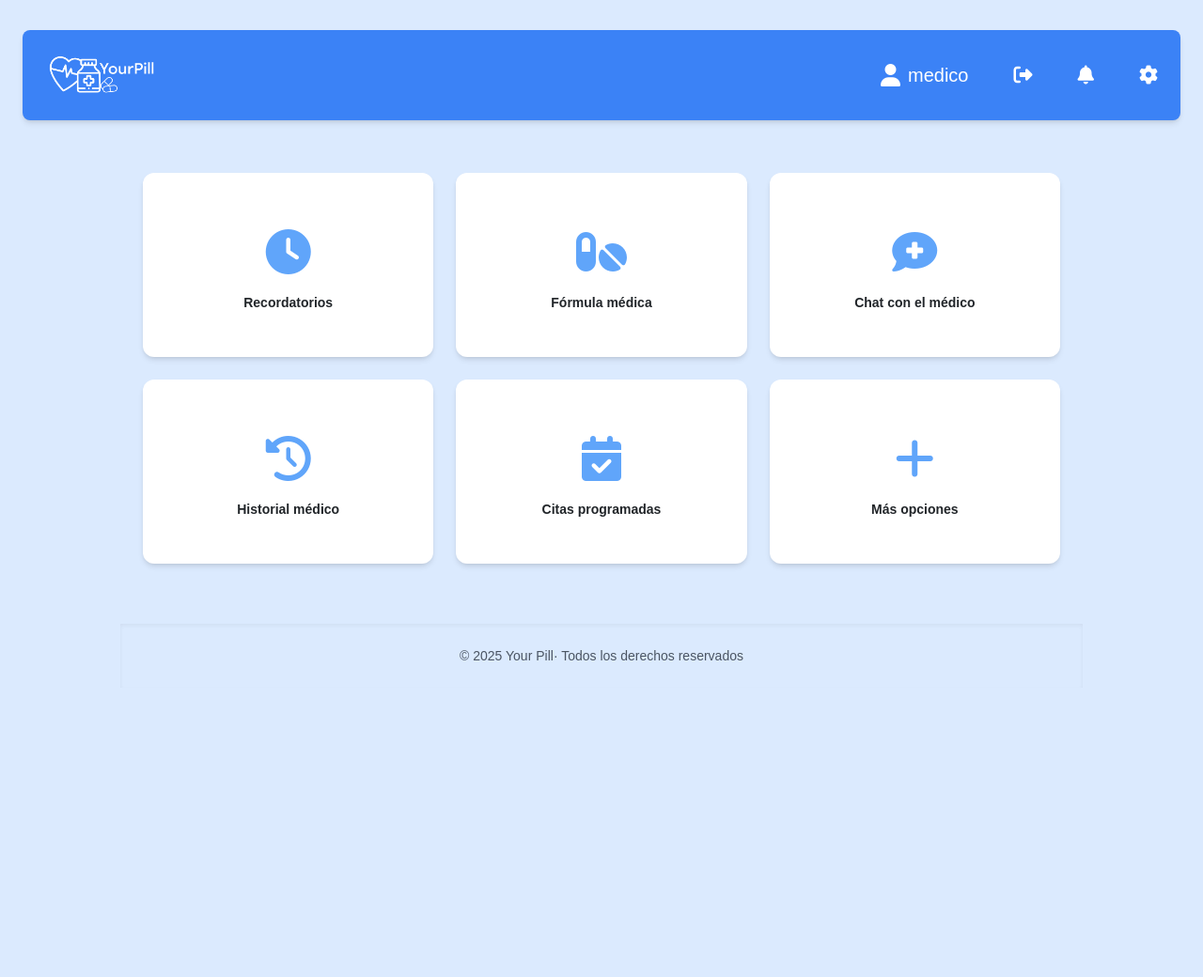
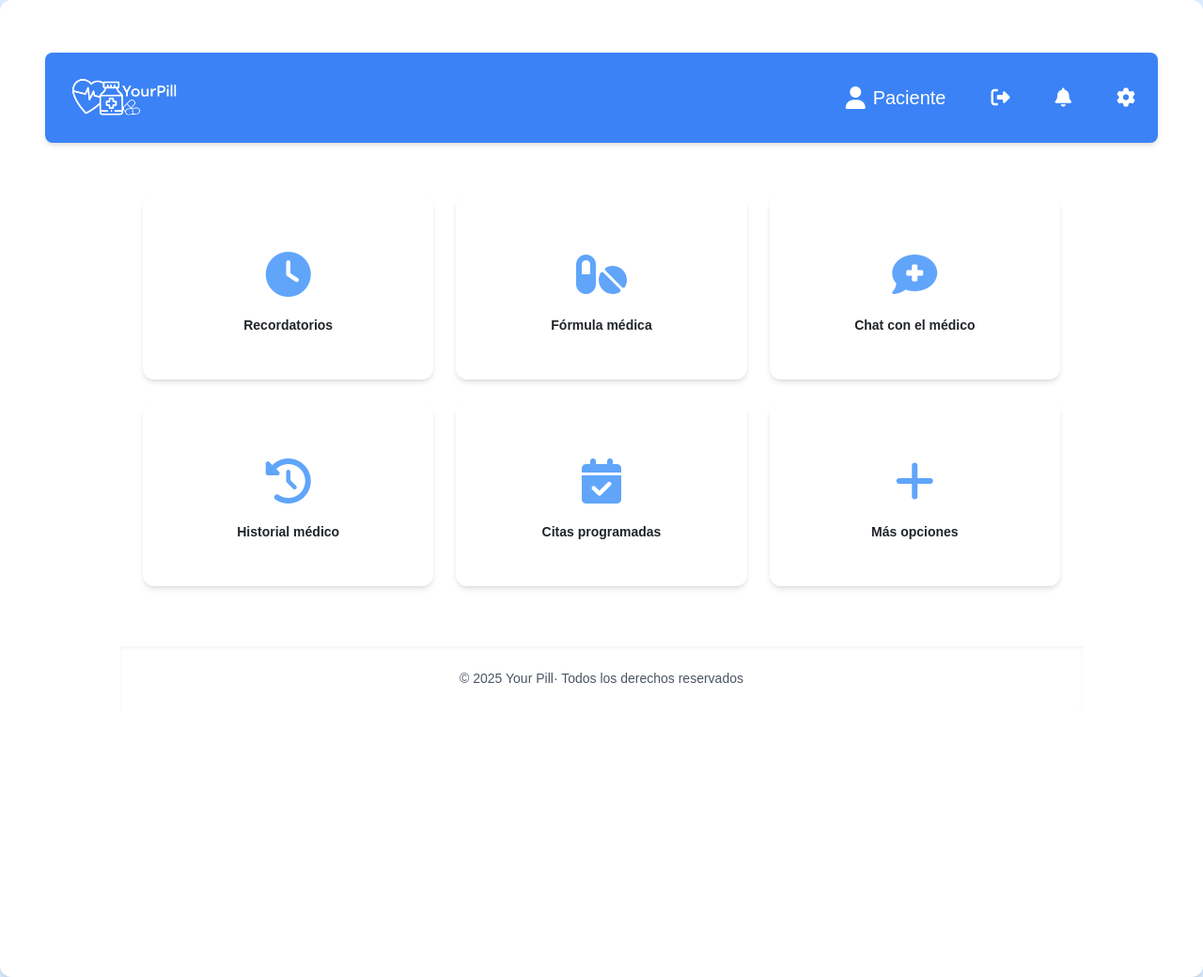
Before and after one commit to JHONATANGI/Your-Pill, a PHP site: page /frontend/vista_paciente.html in a window 1280 px wide. Shown: the whole page at 94% size. Before the commit the page ends 703 px from the top, so only its background shows below. Run offline with PHP 8.4, Linux system fonts and the light colour scheme; some libraries are stand-ins or nearby versions.

Commit message:
Nuevas funciones en vista paciente

```diff
--- a/backend/login-success.php
+++ b/backend/login-success.php
@@ -7,6 +7,9 @@ if (!isset($_SESSION['usuario_id']) || !isset($_SESSION['rol_id'])) {
     header("Location: ../frontend/login_usuario.html");
   }
   exit();
+  header("Cache-Control: no-store, no-cache, must-revalidate");
+  header("Pragma: no-cache");
+  header("Expires: 0");
 }
 
 $rol_id = $_SESSION['rol_id'];
--- a/backend/logout.php
+++ b/backend/logout.php
@@ -2,6 +2,6 @@
 session_start();        // Iniciamos la sesión (aunque sea para destruirla)
 session_unset();        // Limpiamos todas las variables de sesión
 session_destroy();      // Destruimos la sesión
-header("Location: ../index.php"); // Redirigimos al login u otra página
+header("Location: ../index.html"); // Redirigimos al login u otra página
 exit();
 ?>
--- a/frontend/vista_medico.html
+++ b/frontend/vista_medico.html
@@ -351,11 +351,11 @@
 
                     const nombreCompleto = `${data.nombre} ${data.apellido}`.trim();
                     const span = document.getElementById('nombre-usuario');
-                    span.textContent = nombreCompleto || 'Usuario';
+                    span.textContent = nombreCompleto || 'Medico';
                 })
                 .catch(err => {
                     console.error('Error al obtener el nombre:', err);
-                    document.getElementById('nombre-usuario').textContent = 'Usuario';
+                    document.getElementById('nombre-usuario').textContent = 'Medico';
                 });
         });
     </script>
--- a/frontend/vista_paciente.html
+++ b/frontend/vista_paciente.html
@@ -12,6 +12,7 @@
 </head>
 
 <body class="bg-blue-100 min-h-screen">
+    <div id="panel-clinico" class="bg-white p-6 rounded-xl shadow-md">
         <div class="container mx-auto px-4 py-8">
             <!-- Navbar superior -->
             <nav class="bg-blue-500 text-white rounded-lg mb-8 p-6 flex justify-between items-center shadow-md">
@@ -44,13 +45,14 @@
                 <section class="grid grid-cols-2 md:grid-cols-3 xl:grid-cols-3 gap-6 p-6 text-center">
 
                     <!-- Recordatorios -->
-                <a href="recordatorios.html"
+                    <button onclick="mostrarModulo('recordatorios')"
                         class="bg-white p-5 rounded-xl shadow-md hover:shadow-lg hover:bg-blue-100 transition cursor-pointer flex flex-col items-center justify-center">
                         <span class="flex items-center justify-center min-w-[80px] min-h-[80px]">
                             <i class="fas fa-clock text-5xl text-blue-400 mb-2"></i>
                         </span>
                         <p class="text-sm font-semibold">Recordatorios</p>
-                </a>
+                    </button>
+
 
                     <!-- Fórmula Médica -->
                     <a href="formula_medica.html"
@@ -102,6 +104,7 @@
                 </footer>
             </div>
         </div>
+    </div>
     <script>
         document.addEventListener("DOMContentLoaded", () => {
             fetch('../backend/obtener_usuario.php', {
@@ -113,7 +116,7 @@
 
                     const nombreCompleto = `${data.nombre} ${data.apellido}`.trim();
                     const span = document.getElementById('nombre-usuario');
-                    span.textContent = nombreCompleto || 'medico';
+                    span.textContent = nombreCompleto || 'Paciente';
                 })
                 .catch(err => {
                     console.error('Error al obtener el nombre:', err);
```
Also changed, not shown: resources/images/generate an image of.png (added). Lines whose indentation alone changed are shown as unchanged.
